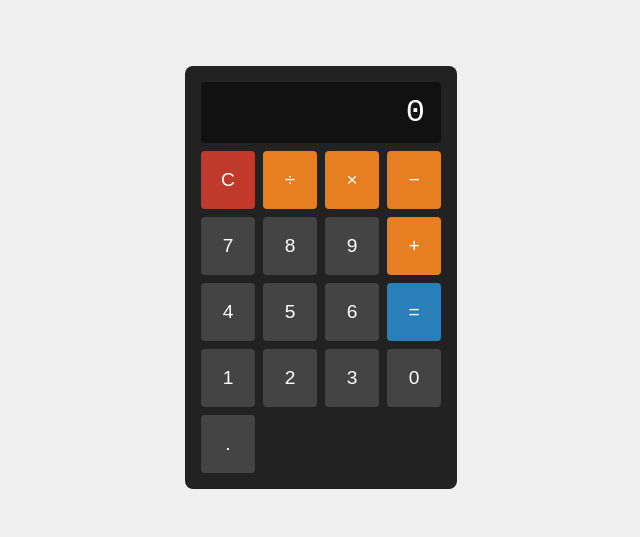
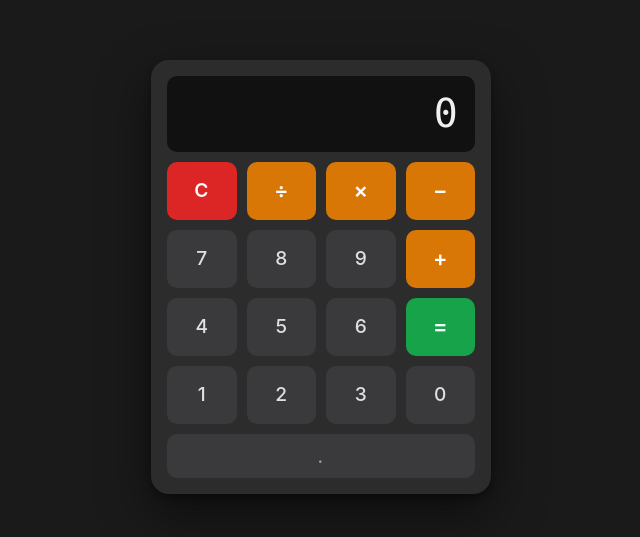
Before and after one commit to Semargl-S/calculator-smoke, a plain HTML site: page index.html in a window 1280 px wide. Shown: the part 123-660 px from the top of the page, without its empty margins (319-959 px from the left). Drawn offline with Linux system fonts and the light colour scheme.

Commit message:
feat(calculator-smoke-s1.3): автономно завершено командою (kind=design)
QA: passed; спроб: 1.

```diff
--- a/styles.css
+++ b/styles.css
@@ -1,5 +1,36 @@
-/* Placeholder styles — full design in s1.3 */
-* {
+/* Design tokens */
+:root {
+  --bg-page: #1a1a1a;
+  --bg-calc: #2c2c2c;
+  --bg-display: #111111;
+  --color-display: #f0f0f0;
+
+  --bg-digit: #3a3a3c;
+  --bg-digit-hover: #4a4a4c;
+  --color-digit: #e0e0e0;
+
+  --bg-op: #d97706;
+  --bg-op-hover: #e58c0e;
+  --color-op: #fff;
+
+  --bg-clear: #dc2626;
+  --bg-clear-hover: #ef4444;
+  --color-clear: #fff;
+
+  --bg-eq: #16a34a;
+  --bg-eq-hover: #22c55e;
+  --color-eq: #fff;
+
+  --radius-calc: 18px;
+  --radius-display: 10px;
+  --radius-btn: 10px;
+  --gap: 10px;
+
+  --font-display: ui-monospace, "SF Mono", "Fira Code", Consolas, monospace;
+  --font-ui: -apple-system, BlinkMacSystemFont, "Segoe UI", system-ui, sans-serif;
+}
+
+*, *::before, *::after {
   box-sizing: border-box;
   margin: 0;
   padding: 0;
@@ -10,59 +41,129 @@ body {
   justify-content: center;
   align-items: center;
   min-height: 100vh;
-  background: #f0f0f0;
-  font-family: monospace;
+  background: var(--bg-page);
+  font-family: var(--font-ui);
+  -webkit-font-smoothing: antialiased;
 }
 
 .calculator {
-  background: #222;
-  border-radius: 8px;
+  background: var(--bg-calc);
+  border-radius: var(--radius-calc);
   padding: 16px;
-  display: grid;
-  gap: 8px;
+  width: min(340px, calc(100vw - 20px));
+  box-shadow:
+    0 4px 6px rgba(0, 0, 0, 0.3),
+    0 20px 50px rgba(0, 0, 0, 0.5);
+  display: flex;
+  flex-direction: column;
+  gap: var(--gap);
 }
 
+/* ── Display ── */
 #display {
-  background: #111;
-  color: #fff;
-  font-size: 2rem;
+  background: var(--bg-display);
+  color: var(--color-display);
+  font-family: var(--font-display);
+  font-size: clamp(1.75rem, 9vw, 2.5rem);
+  font-weight: 300;
+  letter-spacing: -0.02em;
   text-align: right;
-  padding: 12px 16px;
-  border-radius: 4px;
-  min-width: 240px;
+  padding: 14px 18px 16px;
+  border-radius: var(--radius-display);
+  min-height: 76px;
+  display: flex;
+  align-items: flex-end;
+  justify-content: flex-end;
   overflow: hidden;
+  white-space: nowrap;
   text-overflow: ellipsis;
-  white-space: nowrap;
+  user-select: none;
 }
 
+/* ── Button grid ── */
 .buttons {
   display: grid;
   grid-template-columns: repeat(4, 1fr);
-  gap: 8px;
+  gap: var(--gap);
 }
 
 button {
-  background: #444;
-  color: #fff;
+  font-family: var(--font-ui);
+  font-size: clamp(1rem, 5vw, 1.2rem);
+  font-weight: 500;
+  line-height: 1;
+  min-height: 58px;
+  padding: 0;
   border: none;
-  border-radius: 4px;
-  font-size: 1.2rem;
-  padding: 18px;
+  border-radius: var(--radius-btn);
+  background: var(--bg-digit);
+  color: var(--color-digit);
   cursor: pointer;
+  user-select: none;
+  -webkit-tap-highlight-color: transparent;
+  touch-action: manipulation;
+  transition: background 0.1s ease, transform 0.08s ease;
 }
 
 button:hover {
-  background: #555;
+  background: var(--bg-digit-hover);
 }
 
-button[data-action="clear"] {
-  background: #c0392b;
+button:active {
+  transform: scale(0.92);
 }
 
-button[data-action="equals"] {
-  background: #2980b9;
+button:focus-visible {
+  outline: 2px solid #fff;
+  outline-offset: 2px;
 }
 
+/* ── Operators: amber, clearly distinct ── */
 button[data-action="operator"] {
-  background: #e67e22;
+  background: var(--bg-op);
+  color: var(--color-op);
+  font-size: clamp(1.1rem, 5vw, 1.35rem);
+  font-weight: 600;
 }
+
+button[data-action="operator"]:hover {
+  background: var(--bg-op-hover);
+}
+
+/* ── Clear: red danger ── */
+button[data-action="clear"] {
+  background: var(--bg-clear);
+  color: var(--color-clear);
+  font-weight: 600;
+  letter-spacing: 0.04em;
+}
+
+button[data-action="clear"]:hover {
+  background: var(--bg-clear-hover);
+}
+
+/* ── Equals: green confirm ── */
+button[data-action="equals"] {
+  background: var(--bg-eq);
+  color: var(--color-eq);
+  font-size: clamp(1.1rem, 5vw, 1.35rem);
+  font-weight: 600;
+}
+
+button[data-action="equals"]:hover {
+  background: var(--bg-eq-hover);
+}
+
+/* ── Decimal: full-width bar at bottom ── */
+button[data-action="decimal"] {
+  grid-column: 1 / -1;
+  min-height: 44px;
+  font-size: clamp(1rem, 4vw, 1.15rem);
+  color: #a0a0a0;
+  letter-spacing: 0.08em;
+}
+
+button[data-action="decimal"]:hover {
+  background: var(--bg-digit-hover);
+  color: var(--color-digit);
+}
```
Also changed, not shown: ROADMAP.yaml (+9 -1 lines), devlog/2026-07-16T04-46-16Z-calculator-smoke-s1.3.md (added, +41 -0 lines), .team-run.yaml.
